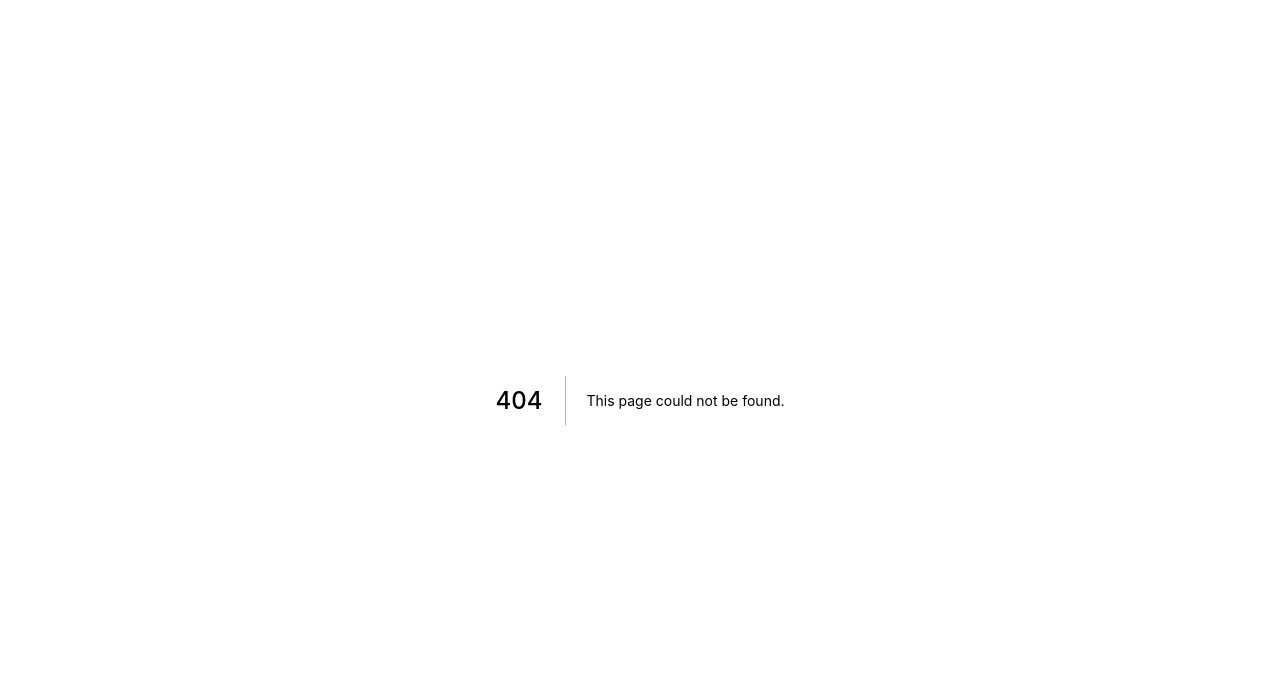
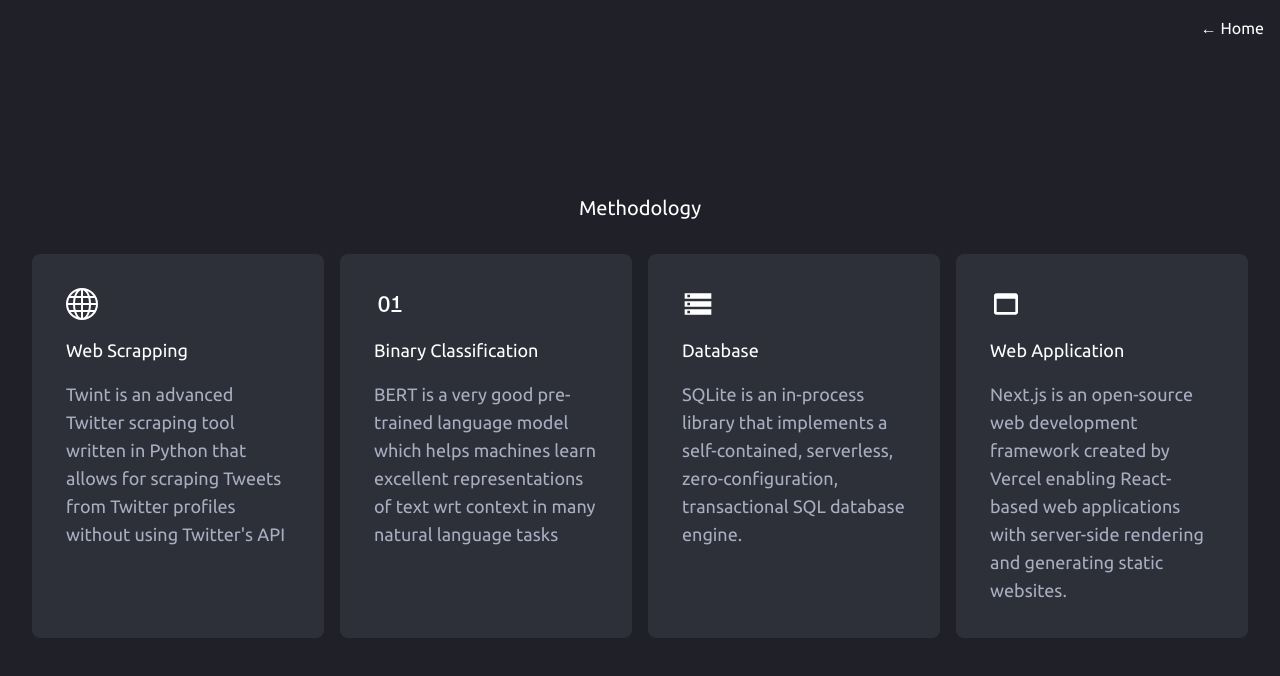
Before and after one commit to hiteshmeta85/ml-mini-project-web, a Next.js app: page /methodology in a window 1280 px wide. Before the commit this address had no page. Shown: the top 676 px of the page. Built offline with nearby package versions, Linux system fonts and the light colour scheme.

Commit message:
Add Methodology Page, Add React-Icons Library

```diff
--- a/package.json
+++ b/package.json
@@ -15,7 +15,8 @@
     "next": "12.3.1",
     "nprogress": "^0.2.0",
     "react": "18.2.0",
-    "react-dom": "18.2.0"
+    "react-dom": "18.2.0",
+    "react-icons": "^4.4.0"
   },
   "devDependencies": {
     "@types/node": "18.8.2",
--- /dev/null
+++ b/pages/methodology.tsx
@@ -0,0 +1,48 @@
+import React from 'react';
+import {BsGlobe} from "react-icons/bs";
+import {AiOutlineFieldBinary} from "react-icons/ai";
+import {MdOutlineWebAsset, MdStorage} from "react-icons/md";
+import Link from "next/link";
+
+interface Props {
+  icon: any
+  title: string
+  description: string
+}
+
+const Card = (props: Props) => {
+  const {icon, title, description} = props
+
+  return (
+    <div className={'border border-2 border-transparent hover:border-white cursor-pointer p-6 md:p-8 bg-[#2D3039] rounded-lg transition-all duration-200 hover:scale-105 flex flex-col gap-4'}>
+      <p>{icon}</p>
+      <p className={'text-lg'}>{title}</p>
+      <p className={'text-[#A9ADC0] text-lg'}>{description}</p>
+    </div>
+  )
+}
+
+const Methodology = () => {
+  return (
+    <div className={'bg-[#1F2028] text-white'}>
+      <div className={'max-w-screen-2xl relative mx-auto px-4 lg:px-8'}>
+        <div className={'text-right p-4 absolute top-0 right-0 z-10'}>
+          <Link href={'/'} passHref>
+            <a>&#8592; Home</a>
+          </Link>
+        </div>
+        <div className={'min-h-screen flex justify-center items-center flex-col'}>
+          <p className={'p-4 text-center my-4 text-xl'}>Methodology</p>
+          <div className={'grid grid-cols-1 md:grid-cols-2 lg:grid-cols-4 gap-4'}>
+            <Card icon={<BsGlobe size={'2rem'}/>} title={'Web Scrapping'} description={'Twint is an advanced Twitter scraping tool written in Python that allows for scraping Tweets from Twitter profiles without using Twitter\'s API'}/>
+            <Card icon={<AiOutlineFieldBinary size={'2rem'}/>} title={'Binary Classification'} description={'BERT is a very good pre-trained language model which helps machines learn excellent representations of text wrt context in many natural language tasks'}/>
+            <Card icon={<MdStorage size={'2rem'}/>} title={'Database'} description={'SQLite is an in-process library that implements a self-contained, serverless, zero-configuration, transactional SQL database engine.'}/>
+            <Card icon={<MdOutlineWebAsset size={'2rem'}/>} title={'Web Application'} description={'Next.js is an open-source web development framework created by Vercel enabling React-based web applications with server-side rendering and generating static websites.'}/>
+          </div>
+        </div>
+      </div>
+    </div>
+  );
+};
+
+export default Methodology;
```
Also changed, not shown: 1 other file (tests, documents, lock files or other folders).
